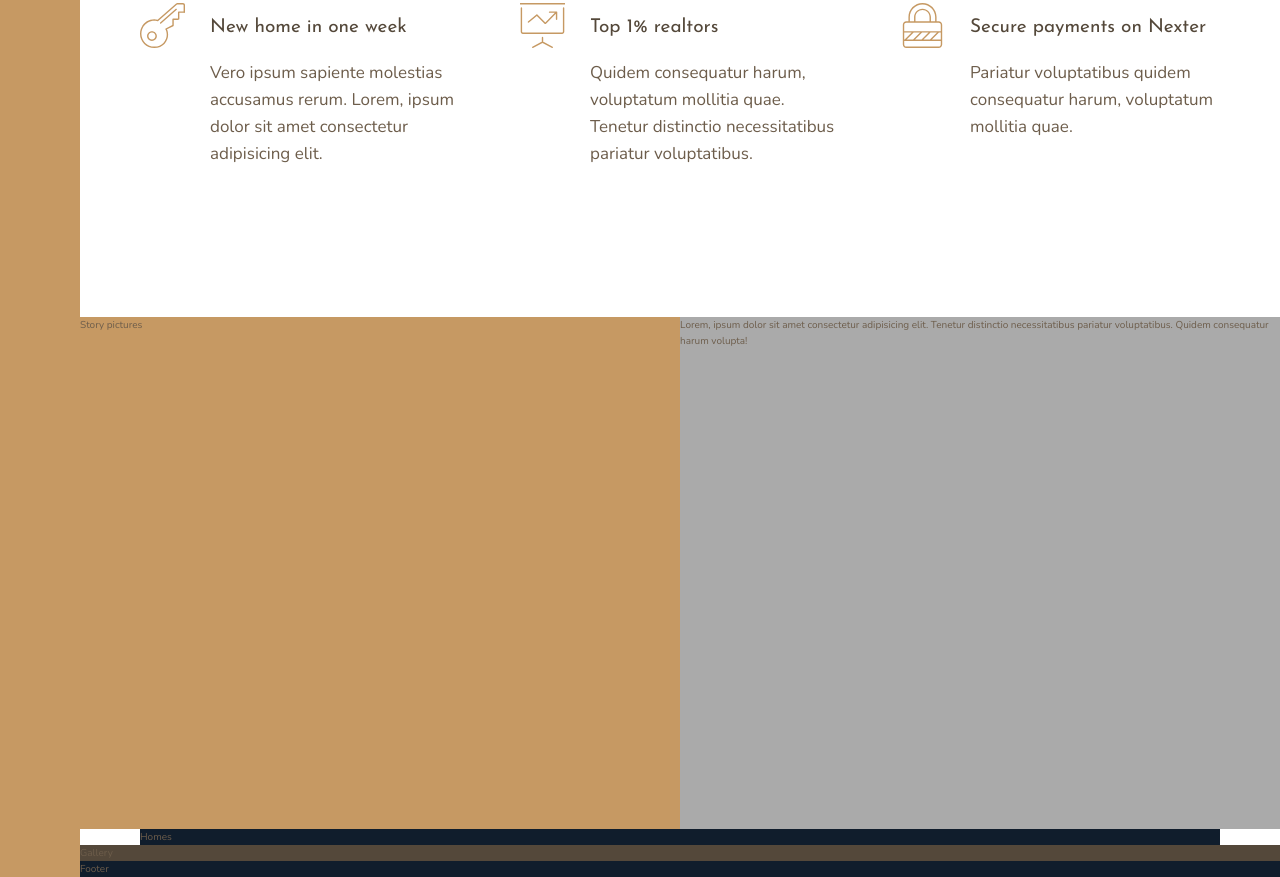
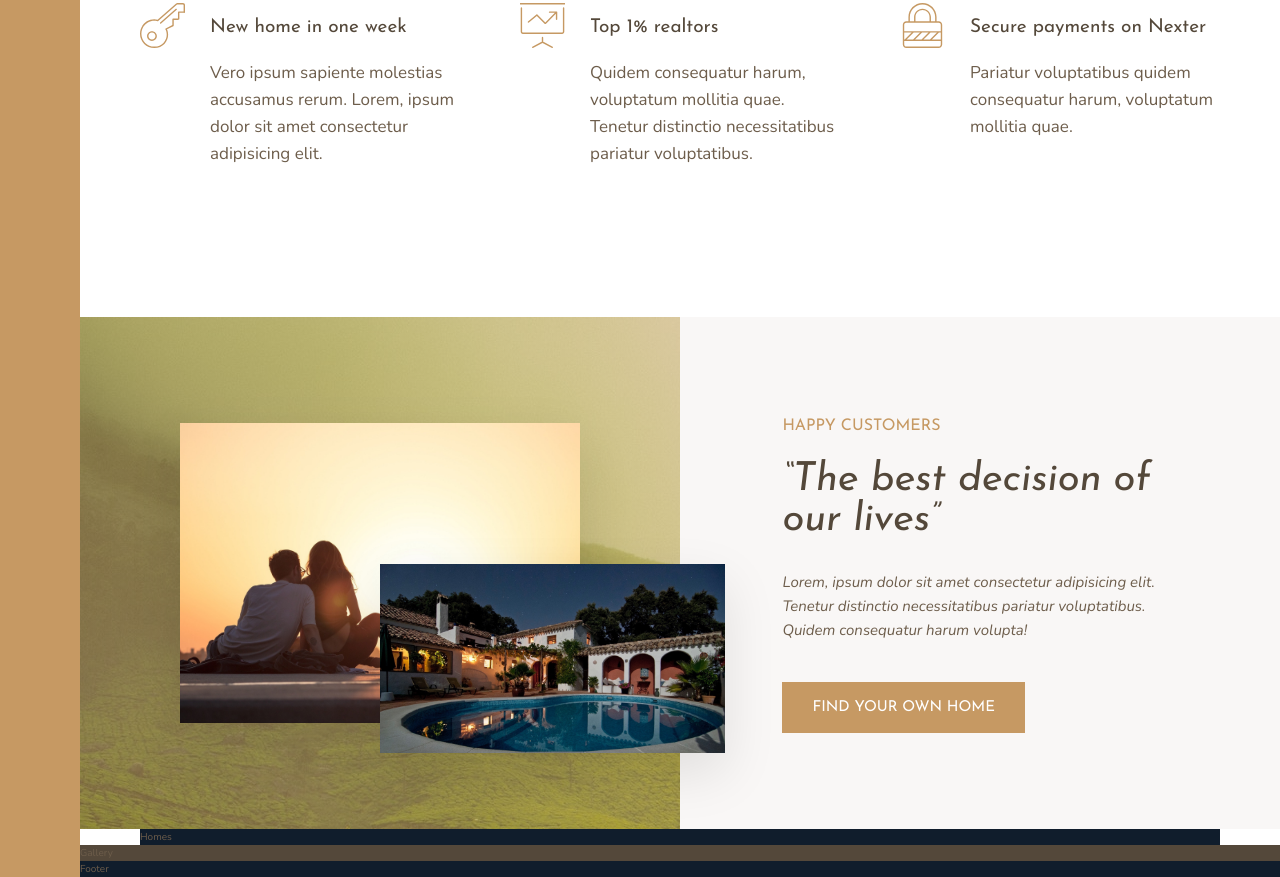
Before and after one commit to dipanshu08/nexter, a website: page index.html in a window 1280 px wide. Shown: the part 991-1868 px from the top of the page. Drawn offline with nearby package versions, Linux system fonts and the light colour scheme.

Commit message:
added a story section

```diff
--- a/index.html
+++ b/index.html
@@ -71,11 +71,15 @@
     </section>
 
     <div class="story__pictures">
-      Story pictures
+      <img src="img/story-1.jpeg" alt="Couple with new house" class="story__img--1">
+      <img src="img/story-2.jpeg" alt="Couple with new house" class="story__img--2">
     </div>
 
     <div class="story__content">
-        Lorem, ipsum dolor sit amet consectetur adipisicing elit. Tenetur distinctio necessitatibus pariatur voluptatibus. Quidem consequatur harum volupta!
+      <h3 class="heading-3 mb-sm">Happy Customers</h3>
+      <h2 class="heading-2 heading-2--dark mb-md">&ldquo;The best decision of our lives&rdquo;</h2>
+      <p class="story__text">Lorem, ipsum dolor sit amet consectetur adipisicing elit. Tenetur distinctio necessitatibus pariatur voluptatibus. Quidem consequatur harum volupta!</p>
+      <button class="btn">Find your own home</button>
     </div>
 
     <section class="homes">
--- a/sass/_story.scss
+++ b/sass/_story.scss
@@ -2,10 +2,50 @@
   &__pictures {
     background-color: $color-primary;
     grid-column: full-start / col-end 4;
+    background-image: linear-gradient(rgba($color-primary, .5), rgba($color-primary, .5)), url(../img/back.jpg);
+
+    display: grid;
+    grid-template-rows: repeat(6, 1fr);
+    grid-template-columns: repeat(6, 1fr);
+    align-items: center;
+  }
+
+  &__img--1 {
+    width: 100%;
+    grid-row: 2 / 6;
+    grid-column: 2 / 6;
+    box-shadow: 0 2rem 5rem rgba(#000, .1);
+  }
+
+  &__img--2 {
+    width: 115%;
+    grid-column: 4 / 7;
+    grid-row: 4 / 6;
+    z-index: 10;
+    box-shadow: 0 2rem 5rem rgba(#000, .1);
   }
 
   &__content {
-    background-color: $color-grey-light-2;
+    background-color: $color-grey-light-1;
     grid-column: col-start 5 / full-end;
+
+    padding: 6rem 8vw;
+
+    display: flex;
+    flex-direction: column;
+    justify-content: center;
+    align-items: flex-start;
+
+    /*
+    display: grid;
+    align-content: center;
+    justify-items: start;
+    */
+  }
+
+  &__text {
+    font-size: 1.5rem;
+    font-style: italic;
+    margin-bottom: 4rem;
   }
 }
--- a/sass/_typography.scss
+++ b/sass/_typography.scss
@@ -9,10 +9,19 @@
 
 .heading-2 {
   @extend %heading;
+  font-size: 4rem;
+  font-style: italic;
+  line-height: 1;
+
+  &--light {color: $color-grey-light-1;}
+  &--dark {color: $color-grey-dark-1;}
 }
 
 .heading-3 {
   @extend %heading;
+  font-size: 1.6rem;
+  color: $color-primary;
+  text-transform: uppercase;
 }
 
 .heading-4 {
@@ -22,3 +31,25 @@
   &--light {color: $color-grey-light-1;}
   &--dark {color: $color-grey-dark-1;}
 }
+
+.btn {
+  background-color: $color-primary;
+  color: #fff;
+  border: none;
+  border-radius: 0;
+  font-family: $font-display;
+  font-size: 1.5rem;
+  text-transform: uppercase;
+  padding: 1.8rem 3rem;
+  cursor: pointer;
+  transition: all .2s;
+
+  &:hover {
+    background-color: $color-primary-dark;
+  }
+}
+
+.mb-sm { margin-bottom: 2rem; }
+.mb-md { margin-bottom: 3rem; }
+.mb-lg { margin-bottom: 4rem; }
+.mb-hg { margin-bottom: 8rem; }
```
Also changed, not shown: css/style.css.
